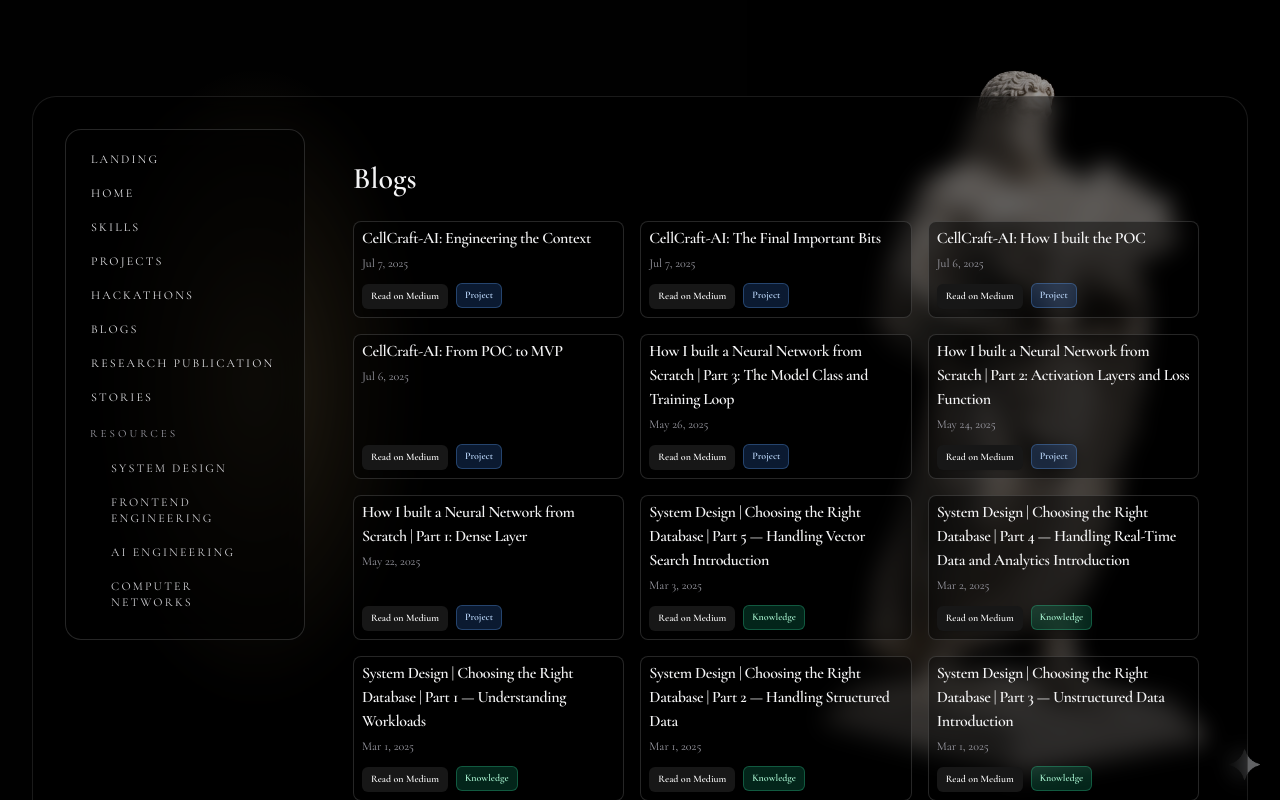
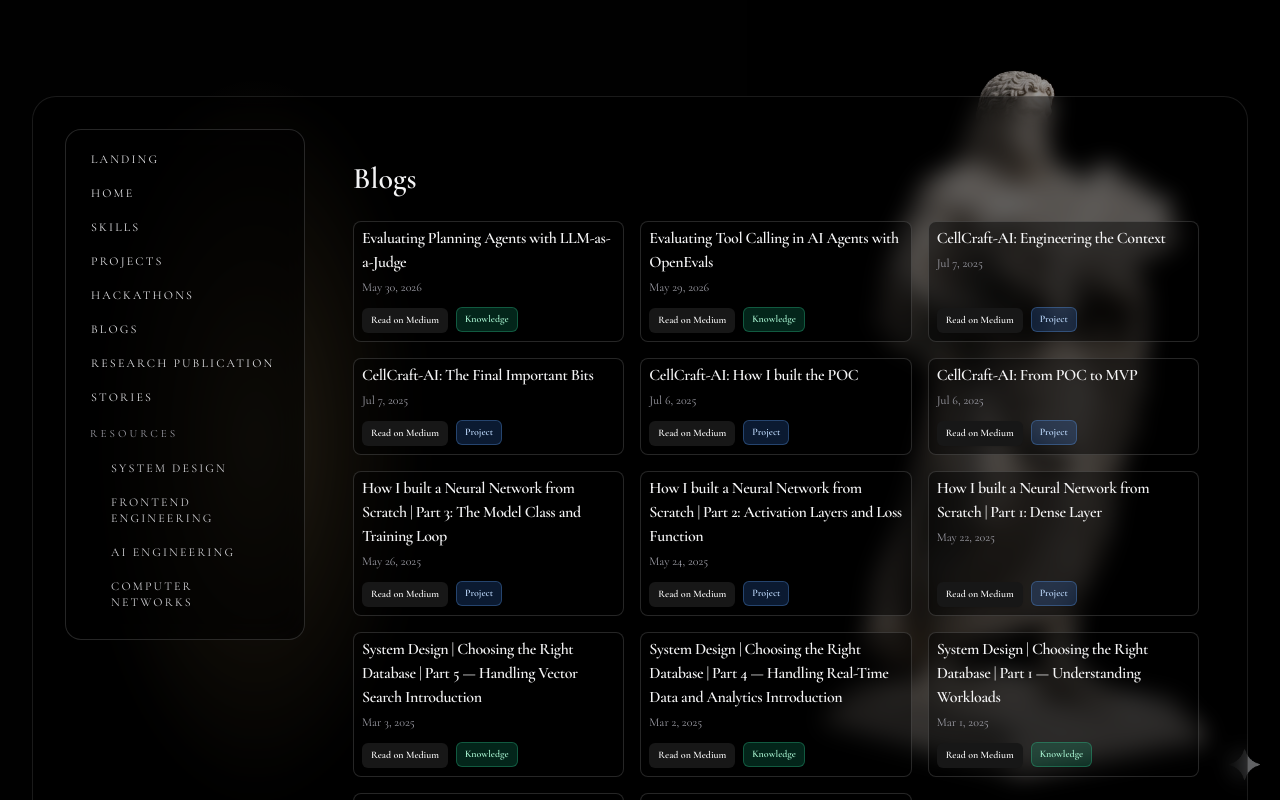
Before and after one commit to Aditya-Dawadikar/Portfolio, a Next.js app: page /blog in a window 1280 px wide. Shown: the top 800 px of the page. Built offline with nearby package versions, Linux system fonts and the light colour scheme.

Commit message:
Add: Latest Blog Links

```diff
--- a/src/data/blog-links.ts
+++ b/src/data/blog-links.ts
@@ -10,6 +10,18 @@ export type BlogLink = {
 };
 
 export const BLOG_LINKS: BlogLink[] = [
+  {
+    title: "Evaluating Planning Agents with LLM-as-a-Judge",
+    href: "https://medium.com/@aditya-dawadikar/evaluating-planning-agents-with-llm-as-a-judge-095fd0d46c56",
+    date: "May 30, 2026",
+    category: "knowledge",
+  },
+  {
+    title: "Evaluating Tool Calling in AI Agents with OpenEvals",
+    href: "https://medium.com/@aditya-dawadikar/evaluating-tool-calling-in-ai-agents-with-openevals-d1125c925930",
+    date: "May 29, 2026",
+    category: "knowledge",
+  },
   {
     title: "CellCraft-AI: How I built the POC",
     href: "https://medium.com/@aditya-dawadikar/cellcraft-ai-how-i-built-the-poc-5ee3d8ad029e",
```
